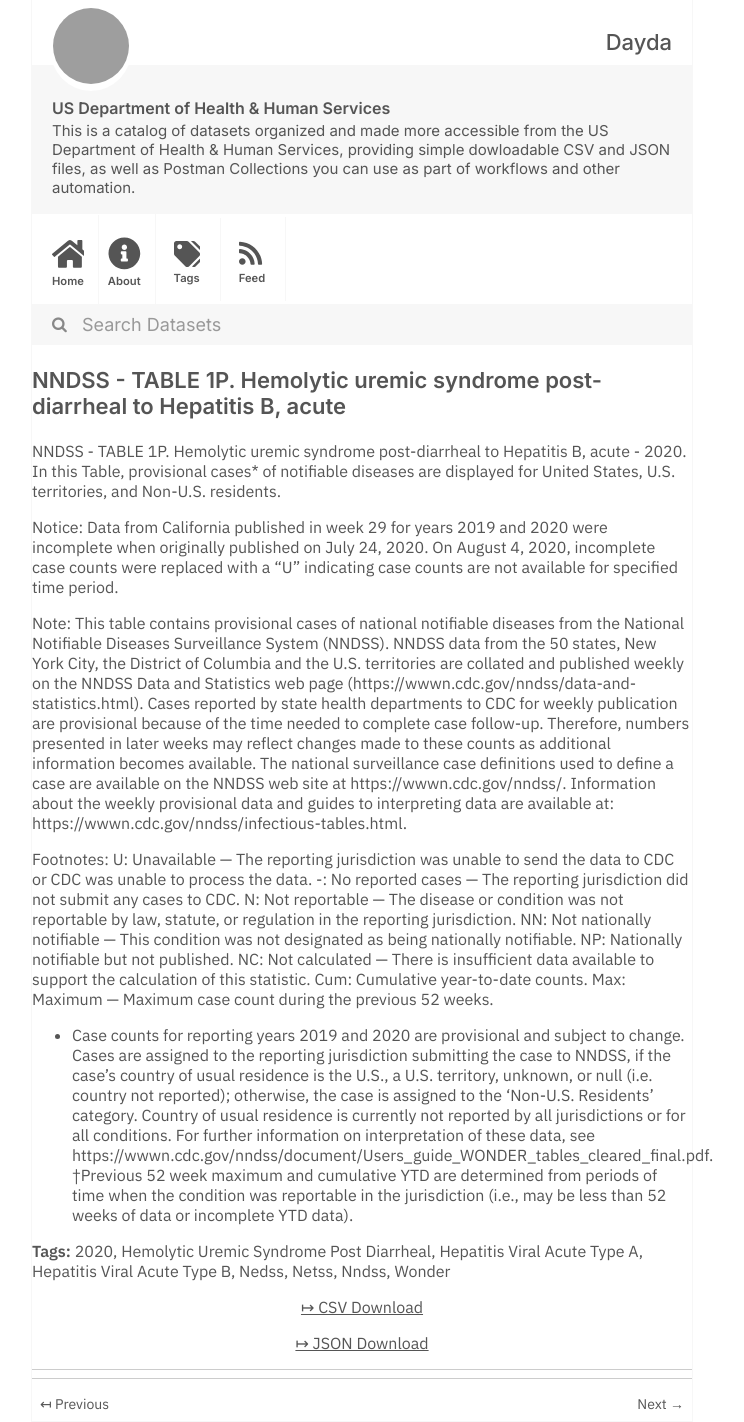
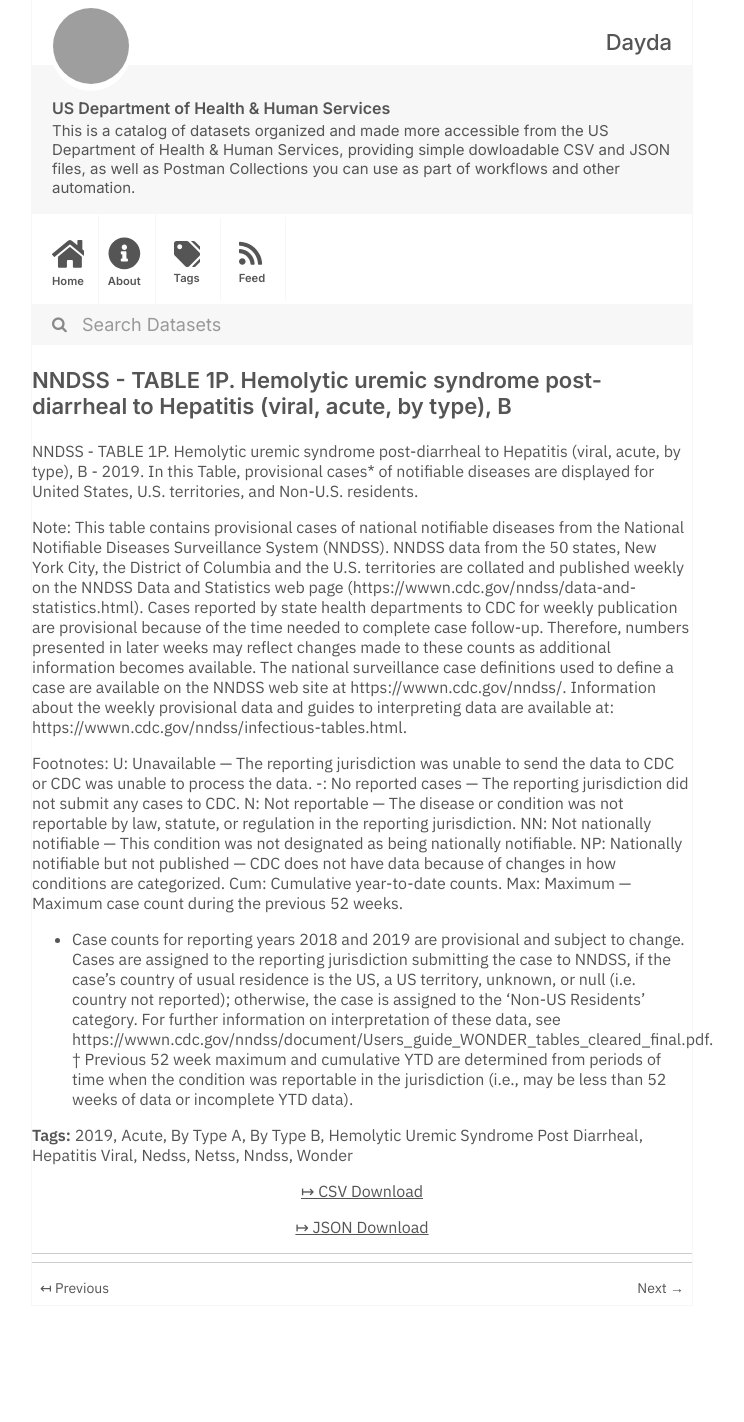
Before and after one commit to dayda-entities/us-department-of-health-and-human-services, a Jekyll site: the page built from _posts/2020-11-10-nndss-table-1p-hemolytic-uremi.md, in a window 1280 px wide. Shown: the whole page, without its empty margins (278-1022 px from the left). Built offline with Jekyll 4.4.1, drawn with Linux system fonts in a browser that asks for light colours; after the commit the page ends 1306 px from its top, so only the background shows below that; grey boxes are pictures that could not be loaded.

Commit message:
Publish Data

```diff
--- a/_posts/2020-11-10-nndss-table-1p-hemolytic-uremi.md
+++ b/_posts/2020-11-10-nndss-table-1p-hemolytic-uremi.md
@@ -1,29 +1,29 @@
 ---
 title: >-
-  NNDSS - TABLE 1P. Hemolytic uremic syndrome post-diarrheal to Hepatitis B,
-  acute
-created: '2020-11-10T16:16:36.094389'
-modified: '2021-04-17T02:57:12.212620'
+  NNDSS - TABLE 1P.  Hemolytic uremic syndrome post-diarrheal to Hepatitis
+  (viral, acute, by type), B
+created: '2020-11-10T16:17:49.454166'
+modified: '2021-04-30T02:06:44.019997'
 state: active
 type: dataset
 tags:
-  - '2020'
+  - '2019'
+  - Acute
+  - By Type A
+  - By Type B
   - Hemolytic Uremic Syndrome Post Diarrheal
-  - Hepatitis Viral Acute Type A
-  - Hepatitis Viral Acute Type B
+  - Hepatitis Viral
   - Nedss
   - Netss
   - Nndss
   - Wonder
 groups: []
-csv_url: 'https://data.cdc.gov/api/views/uu9i-eu7y/rows.csv?accessType=DOWNLOAD'
-json_url: 'https://data.cdc.gov/api/views/uu9i-eu7y/rows.json?accessType=DOWNLOAD'
+csv_url: 'https://data.cdc.gov/api/views/wgyw-mswy/rows.csv?accessType=DOWNLOAD'
+json_url: 'https://data.cdc.gov/api/views/wgyw-mswy/rows.json?accessType=DOWNLOAD'
 layout: post
 
 ---
-NNDSS - TABLE 1P. Hemolytic uremic syndrome post-diarrheal to Hepatitis B, acute - 2020. In this Table, provisional cases* of notifiable diseases are displayed for United States, U.S. territories, and Non-U.S. residents.
-
-Notice: Data from California published in week 29 for years 2019 and 2020 were incomplete when originally published on July 24, 2020. On August 4, 2020, incomplete case counts were replaced with a "U" indicating case counts are not available for specified time period.
+NNDSS - TABLE 1P.  Hemolytic uremic syndrome post-diarrheal to Hepatitis (viral, acute, by type), B - 2019. In this Table, provisional cases* of notifiable diseases are displayed for United States, U.S. territories, and Non-U.S. residents.
 
 Note:
 This table contains provisional cases of national notifiable diseases from the National Notifiable Diseases Surveillance System (NNDSS). NNDSS data from the 50 states, New York City, the District of Columbia and the U.S. territories are collated and published weekly on the NNDSS Data and Statistics web page (https://wwwn.cdc.gov/nndss/data-and-statistics.html). Cases reported by state health departments to CDC for weekly publication are provisional because of the time needed to complete case follow-up. Therefore, numbers presented in later weeks may reflect changes made to these counts as additional information becomes available. The national surveillance case definitions used to define a case are available on the NNDSS web site at https://wwwn.cdc.gov/nndss/. Information about the weekly provisional data and guides to interpreting data are available at: https://wwwn.cdc.gov/nndss/infectious-tables.html.
@@ -33,9 +33,8 @@ U: Unavailable — The reporting jurisdiction was unable to send the data to CDC
 -: No reported cases — The reporting jurisdiction did not submit any cases to CDC.
 N: Not reportable — The disease or condition was not reportable by law, statute, or regulation in the reporting jurisdiction.
 NN: Not nationally notifiable — This condition was not designated as being nationally notifiable.
-NP: Nationally notifiable but not published.
-NC: Not calculated — There is insufficient data available to support the calculation of this statistic.
+NP: Nationally notifiable but not published — CDC does not have data because of changes in how conditions are categorized.
 Cum: Cumulative year-to-date counts.
 Max: Maximum — Maximum case count during the previous 52 weeks.
-* Case counts for reporting years 2019 and 2020 are provisional and subject to change. Cases are assigned to the reporting jurisdiction submitting the case to NNDSS, if the case's country of usual residence is the U.S., a U.S. territory, unknown, or null (i.e. country not reported); otherwise, the case is assigned to the 'Non-U.S. Residents' category. Country of usual residence is currently not reported by all jurisdictions or for all conditions. For further information on interpretation of these data, see https://wwwn.cdc.gov/nndss/document/Users_guide_WONDER_tables_cleared_final.pdf.
-†Previous 52 week maximum and cumulative YTD are determined from periods of time when the condition was reportable in the jurisdiction (i.e., may be less than 52 weeks of data or incomplete YTD data).
+* Case counts for reporting years 2018 and 2019 are provisional and subject to change. Cases are assigned to the reporting jurisdiction submitting the case to NNDSS, if the case's country of usual residence is the US, a US territory, unknown, or null (i.e. country not reported); otherwise, the case is assigned to the 'Non-US Residents' category. For further information on interpretation of these data, see https://wwwn.cdc.gov/nndss/document/Users_guide_WONDER_tables_cleared_final.pdf.
+† Previous 52 week maximum and cumulative YTD are determined from periods of time when the condition was reportable in the jurisdiction (i.e., may be less than 52 weeks of data or incomplete YTD data).
```
